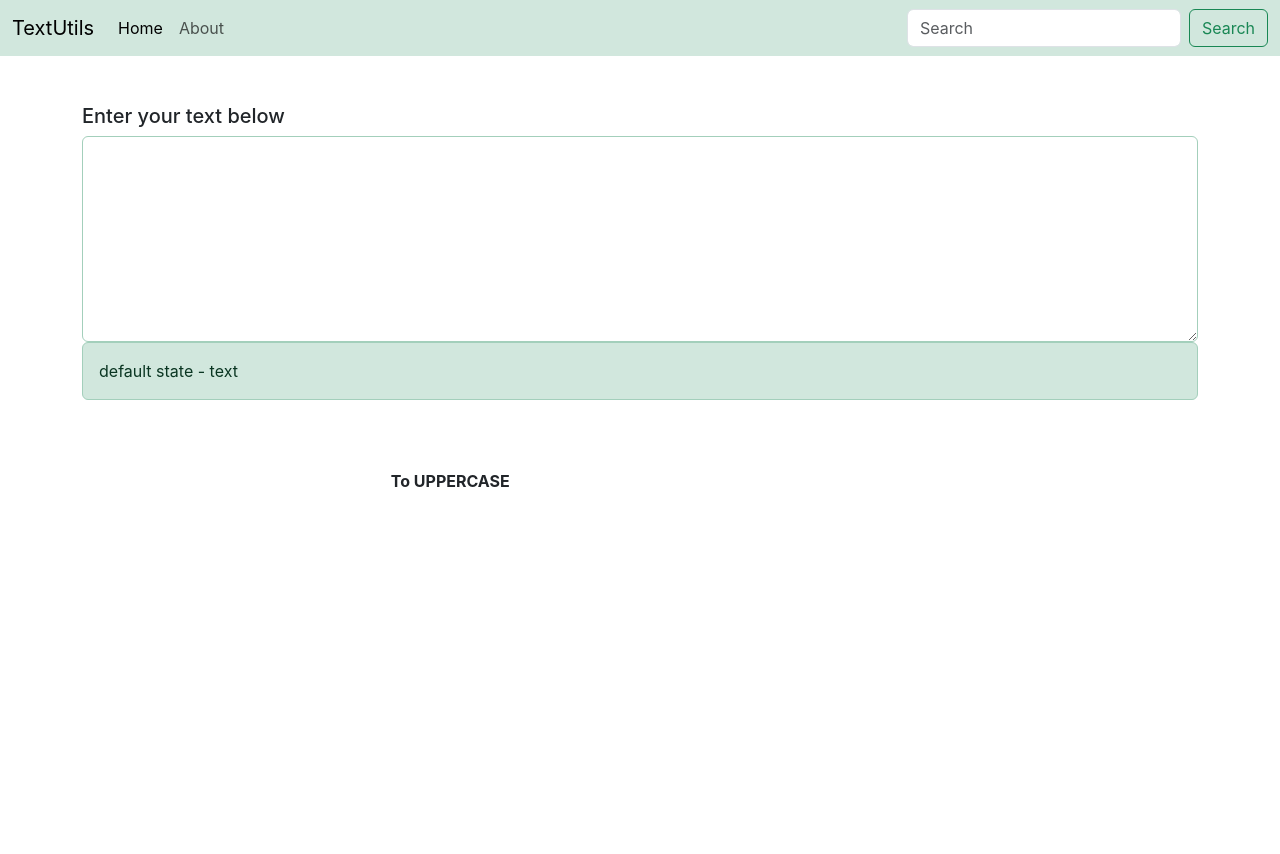
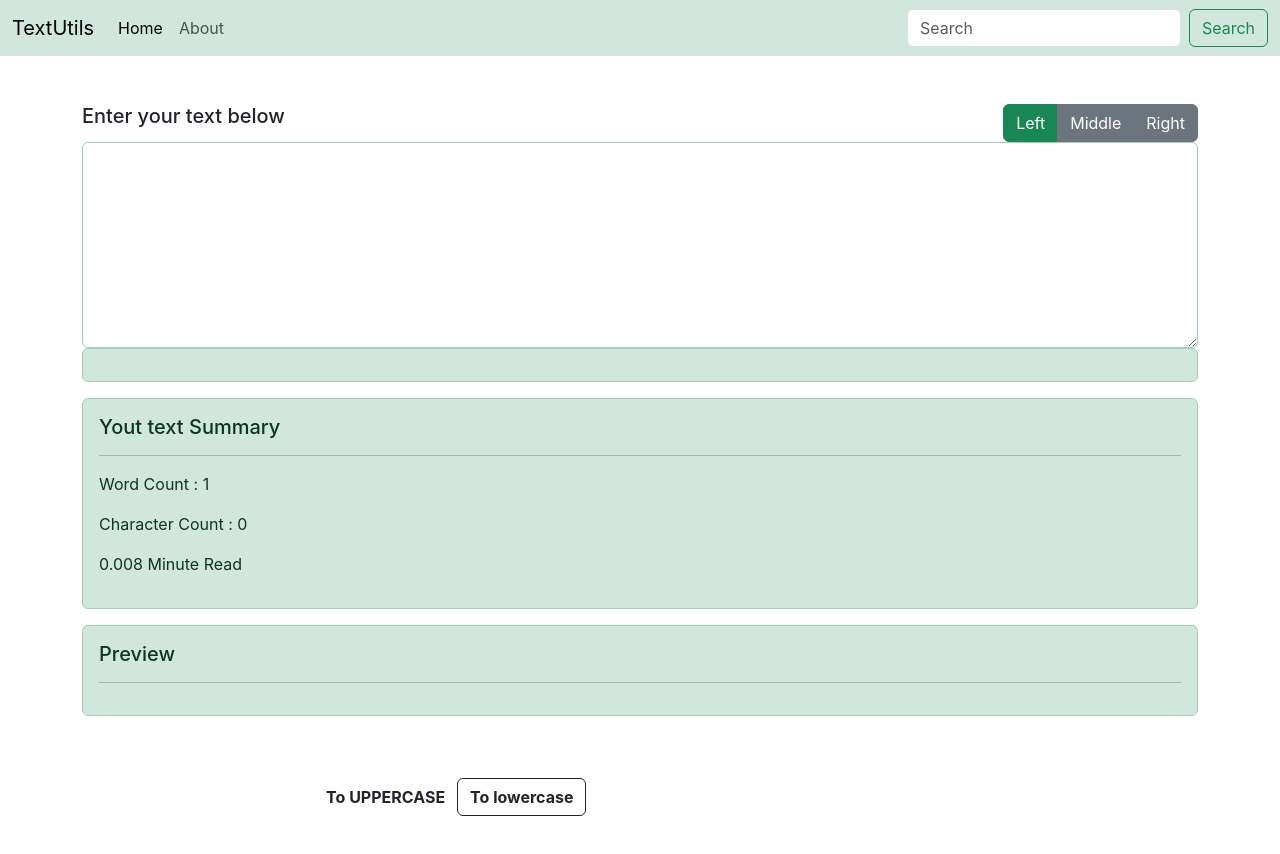
Before and after one commit to Matvibhor24/TextCrafts, a React (Create React App) app: page / in a window 1280 px wide. Shown: the top 854 px of the page. Before the commit the page ends 800 px from the top, so only its background shows below. Built offline with nearby package versions, Linux system fonts and the light colour scheme.

Commit message:
changes:- 1.lowerCase usingState  2.charater and word counter

```diff
--- a/src/components/TextForm.js
+++ b/src/components/TextForm.js
@@ -3,29 +3,54 @@ import up_animation from './up_animation.gif'
 import './HoverAnimation.css'
 
 export default function TextForm(props){
-    const[text,setText] = useState("default state - text");
+    const[text,setText] = useState("");
+    const [displayText,setText1] = useState("");
 
     const onChangeHandler=(event)=>{
         setText(event.target.value);
     }
-    const onClickHandler=()=>{
-        let newText = text.toUpperCase();
-        setText(newText);
+    const onUpClick=()=>{
+        setText1(text.toUpperCase());
+    }
+    const onLoClick=()=>{
+        setText1(text.toLowerCase());
     }
 
     return (
         <>
-        <h5 align="left">{props.heading}</h5>
+
+        <div className="heading-tab">
+            <h5 align="left">{props.heading}</h5>
+            <div className="btn-group" align="right" role="group" aria-label="Basic example" >
+                <button type="button" className="btn btn-success">Left</button>
+                <button type="button" className="btn btn-secondary">Middle</button>
+                <button type="button" className="btn btn-secondary">Right</button>
+            </div>
+        </div>
+
         <div className="mb-5">
             <textarea className="form-control border-success-subtle" onChange={onChangeHandler} id="exampleFormControlTextarea1" rows="8"> </textarea>
             <div className="alert alert-success" role="alert" align="left">
-                {text}
+                {displayText}
+            </div>
+            <div className="alert alert-success" role="alert" align="left">
+                <h5>Yout text Summary</h5>
+                <hr/>
+                <p>Word Count : {text.split(" ").length}</p>
+                <p>Character Count : {text.length}</p>
+                <p>{text.split(" ").length * 0.008} Minute Read</p>
+            </div>
+            <div className="alert alert-success" role="alert" align="left">
+                <h5>Preview</h5>
+                <hr/>
+                <p>{text}</p>
             </div>
         </div>
         <div className="button-container">
 
         <img src={up_animation} alt="Hover Animation" className="hover-animation"/>
-        <button className="btn btn-outline-dark animated-button" onClick={onClickHandler}><b>To UPPERCASE</b></button>
+        <button className="btn btn-outline-dark animated-button" onClick={onUpClick}><b>To UPPERCASE</b></button>
+        <button className="btn btn-outline-dark " onClick={onLoClick}><b>To lowercase</b></button>
         {/* <button type="button" class="btn btn-outline-success-subtle">Light</button> */}
         </div>
 
```
